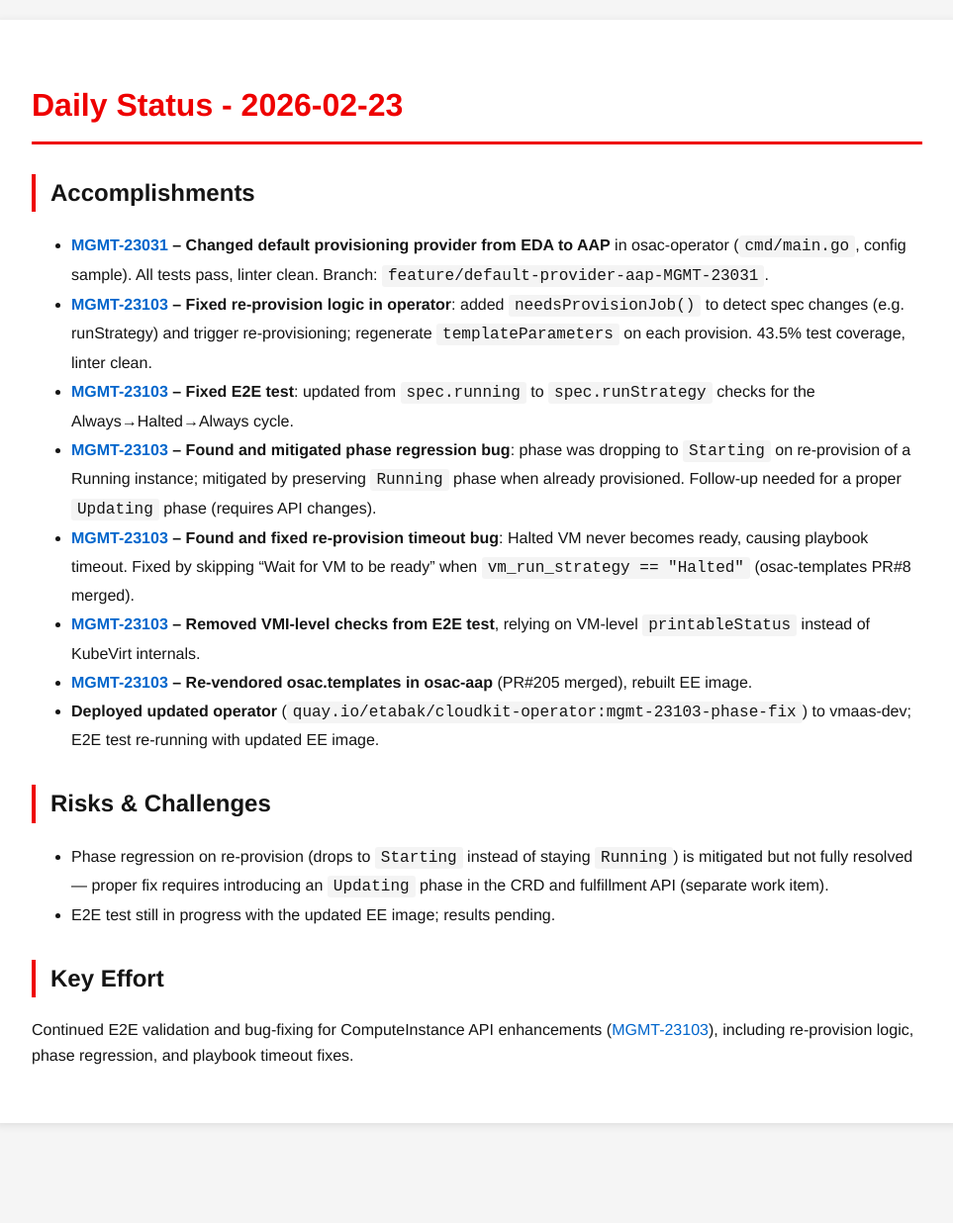
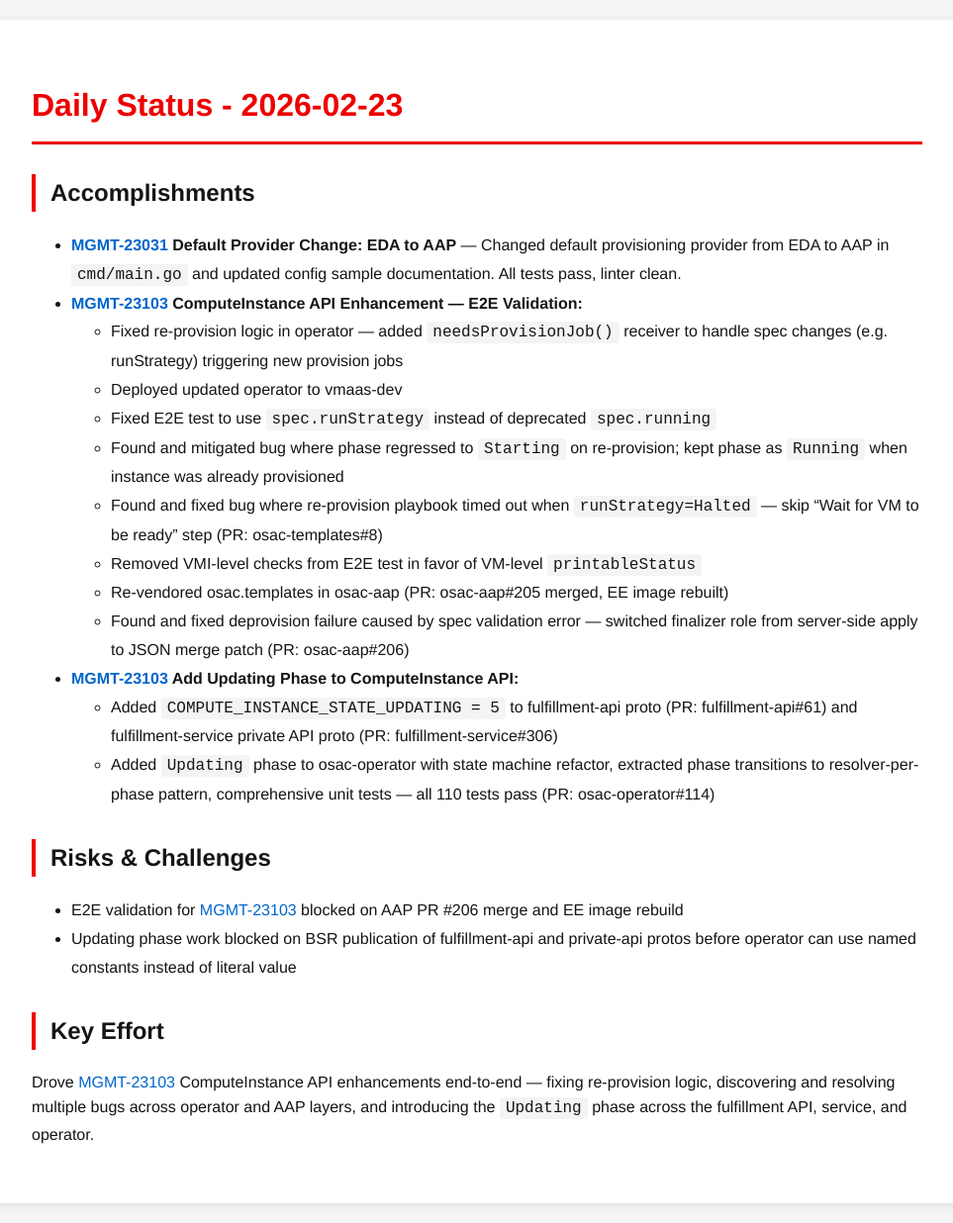
Before and after one commit to tzvatot/daily-status, a Jekyll site: the page built from 2026-02-23.md, in a window 1280 px wide. Shown: the whole page at 99% size, without its empty margins (158-1121 px from the left). Built offline with Jekyll 4.4.1, drawn with Linux system fonts in a browser that asks for light colours; before the commit the page ends 1155 px from its top, so only the background shows below that.

Commit message:
Daily status update - 2026-02-23

```diff
--- a/2026-02-23.md
+++ b/2026-02-23.md
@@ -7,18 +7,26 @@
 # Daily Status - 2026-02-23
 
 ## Accomplishments
-- **[MGMT-23031](https://issues.redhat.com/browse/MGMT-23031) – Changed default provisioning provider from EDA to AAP** in osac-operator (`cmd/main.go`, config sample). All tests pass, linter clean. Branch: `feature/default-provider-aap-MGMT-23031`.
-- **[MGMT-23103](https://issues.redhat.com/browse/MGMT-23103) – Fixed re-provision logic in operator**: added `needsProvisionJob()` to detect spec changes (e.g. runStrategy) and trigger re-provisioning; regenerate `templateParameters` on each provision. 43.5% test coverage, linter clean.
-- **[MGMT-23103](https://issues.redhat.com/browse/MGMT-23103) – Fixed E2E test**: updated from `spec.running` to `spec.runStrategy` checks for the Always→Halted→Always cycle.
-- **[MGMT-23103](https://issues.redhat.com/browse/MGMT-23103) – Found and mitigated phase regression bug**: phase was dropping to `Starting` on re-provision of a Running instance; mitigated by preserving `Running` phase when already provisioned. Follow-up needed for a proper `Updating` phase (requires API changes).
-- **[MGMT-23103](https://issues.redhat.com/browse/MGMT-23103) – Found and fixed re-provision timeout bug**: Halted VM never becomes ready, causing playbook timeout. Fixed by skipping "Wait for VM to be ready" when `vm_run_strategy == "Halted"` (osac-templates PR#8 merged).
-- **[MGMT-23103](https://issues.redhat.com/browse/MGMT-23103) – Removed VMI-level checks from E2E test**, relying on VM-level `printableStatus` instead of KubeVirt internals.
-- **[MGMT-23103](https://issues.redhat.com/browse/MGMT-23103) – Re-vendored osac.templates in osac-aap** (PR#205 merged), rebuilt EE image.
-- **Deployed updated operator** (`quay.io/etabak/cloudkit-operator:mgmt-23103-phase-fix`) to vmaas-dev; E2E test re-running with updated EE image.
+
+- **[MGMT-23031](https://issues.redhat.com/browse/MGMT-23031) Default Provider Change: EDA to AAP** — Changed default provisioning provider from EDA to AAP in `cmd/main.go` and updated config sample documentation. All tests pass, linter clean.
+- **[MGMT-23103](https://issues.redhat.com/browse/MGMT-23103) ComputeInstance API Enhancement — E2E Validation:**
+  - Fixed re-provision logic in operator — added `needsProvisionJob()` receiver to handle spec changes (e.g. runStrategy) triggering new provision jobs
+  - Deployed updated operator to vmaas-dev
+  - Fixed E2E test to use `spec.runStrategy` instead of deprecated `spec.running`
+  - Found and mitigated bug where phase regressed to `Starting` on re-provision; kept phase as `Running` when instance was already provisioned
+  - Found and fixed bug where re-provision playbook timed out when `runStrategy=Halted` — skip "Wait for VM to be ready" step (PR: osac-templates#8)
+  - Removed VMI-level checks from E2E test in favor of VM-level `printableStatus`
+  - Re-vendored osac.templates in osac-aap (PR: osac-aap#205 merged, EE image rebuilt)
+  - Found and fixed deprovision failure caused by spec validation error — switched finalizer role from server-side apply to JSON merge patch (PR: osac-aap#206)
+- **[MGMT-23103](https://issues.redhat.com/browse/MGMT-23103) Add Updating Phase to ComputeInstance API:**
+  - Added `COMPUTE_INSTANCE_STATE_UPDATING = 5` to fulfillment-api proto (PR: fulfillment-api#61) and fulfillment-service private API proto (PR: fulfillment-service#306)
+  - Added `Updating` phase to osac-operator with state machine refactor, extracted phase transitions to resolver-per-phase pattern, comprehensive unit tests — all 110 tests pass (PR: osac-operator#114)
 
 ## Risks & Challenges
-- Phase regression on re-provision (drops to `Starting` instead of staying `Running`) is mitigated but not fully resolved — proper fix requires introducing an `Updating` phase in the CRD and fulfillment API (separate work item).
-- E2E test still in progress with the updated EE image; results pending.
+
+- E2E validation for [MGMT-23103](https://issues.redhat.com/browse/MGMT-23103) blocked on AAP PR #206 merge and EE image rebuild
+- Updating phase work blocked on BSR publication of fulfillment-api and private-api protos before operator can use named constants instead of literal value
 
 ## Key Effort
-Continued E2E validation and bug-fixing for ComputeInstance API enhancements ([MGMT-23103](https://issues.redhat.com/browse/MGMT-23103)), including re-provision logic, phase regression, and playbook timeout fixes.
+
+Drove [MGMT-23103](https://issues.redhat.com/browse/MGMT-23103) ComputeInstance API enhancements end-to-end — fixing re-provision logic, discovering and resolving multiple bugs across operator and AAP layers, and introducing the `Updating` phase across the fulfillment API, service, and operator.
```
